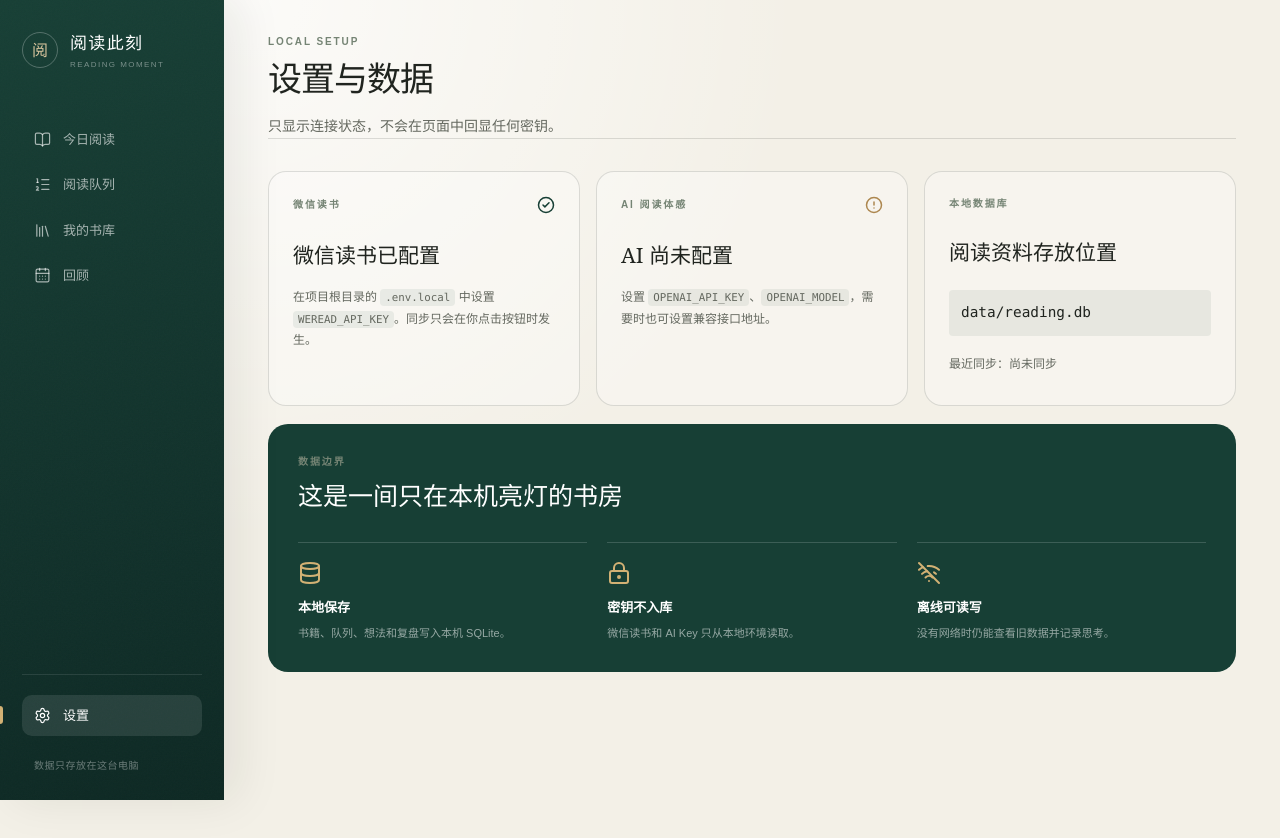
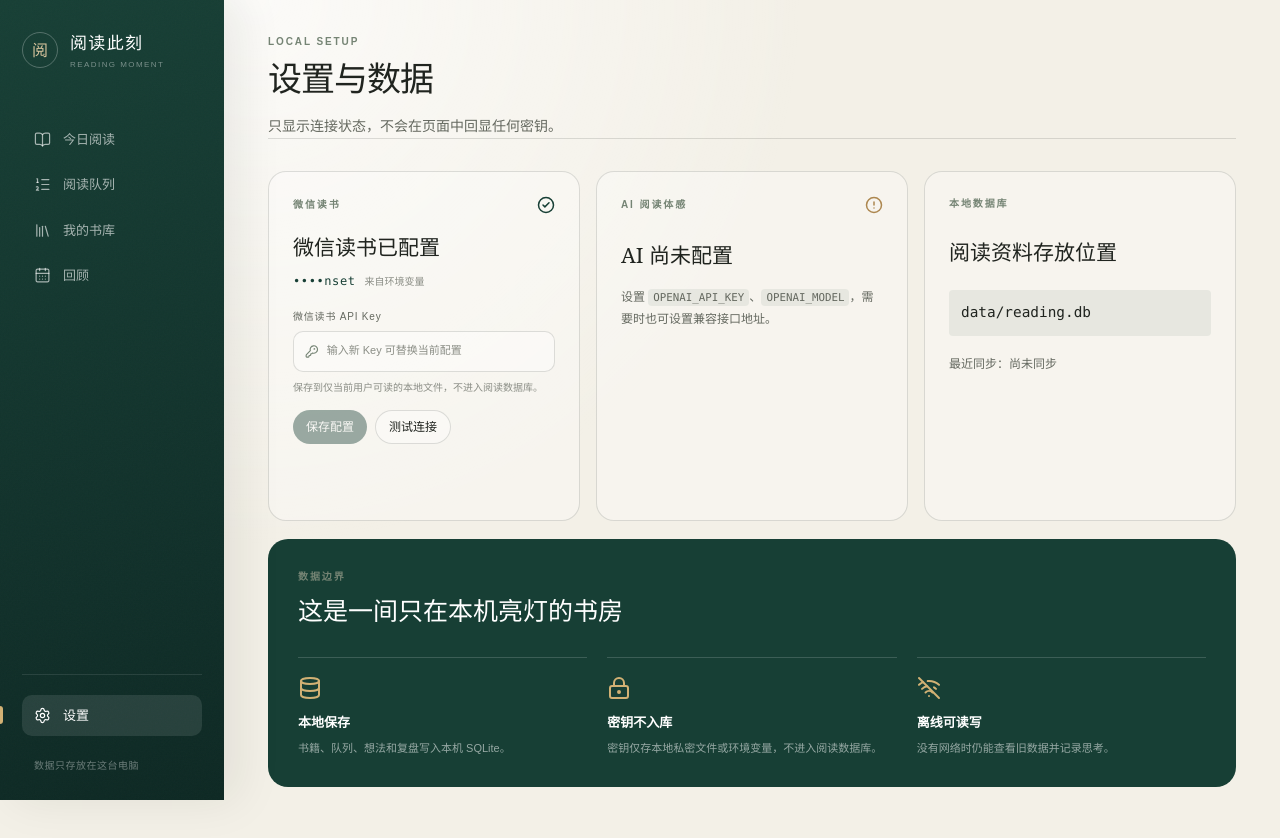
Before and after one commit to Zhang-Yunjie/wechatRead, a Next.js app: page /settings in a window 1280 px wide. Shown: the top 838 px of the page. Before the commit the page ends 800 px from the top, so only its background shows below. Built offline with nearby package versions, Linux system fonts and the light colour scheme; no server answers; the database is empty.

Commit message:
feat: configure WeRead from settings

```diff
--- a/src/app/globals.css
+++ b/src/app/globals.css
@@ -155,6 +155,26 @@ a { color: inherit; text-decoration: none; }
 .connection-card { min-height: 235px; border: 1px solid var(--rule); border-radius: 18px; padding: 24px; background: rgba(255,255,255,.31); }
 .connection-card h2 { margin-top: 26px; font-family: Georgia, "Songti SC", serif; font-size: 21px; font-weight: 400; }
 .connection-card__body { margin-top: 16px; color: var(--ink-soft); font-size: 12px; line-height: 1.8; }
+.weread-settings-card { min-height: 350px; }
+.weread-settings-card h2 { margin-top: 18px; }
+.secret-status { display: flex; align-items: center; gap: 9px; margin-top: 9px; color: var(--forest); }
+.secret-status span { font-family: "SFMono-Regular", Consolas, monospace; font-size: 12px; letter-spacing: .05em; }
+.secret-status small { color: var(--ink-faint); font-size: 10px; }
+.secret-form { margin-top: 19px; }
+.secret-form > label { display: block; margin-bottom: 7px; color: var(--ink-soft); font-size: 10px; letter-spacing: .08em; }
+.secret-input-wrap { display: flex; align-items: center; gap: 8px; border: 1px solid var(--rule); border-radius: 10px; padding: 0 11px; color: var(--moss); background: rgba(255,255,255,.38); }
+.secret-input-wrap input { width: 100%; min-width: 0; border: 0; padding: 11px 0; color: var(--ink); background: transparent; outline: 0; font-family: "SFMono-Regular", Consolas, monospace; font-size: 11px; }
+.secret-input-wrap input::placeholder { color: var(--ink-faint); font-family: "Avenir Next", "PingFang SC", sans-serif; }
+.secret-form > p { margin-top: 8px; color: var(--ink-faint); font-size: 10px; line-height: 1.6; }
+.secret-actions { display: flex; flex-wrap: wrap; align-items: center; gap: 8px; margin-top: 14px; }
+.secret-actions .primary-button, .secret-actions .secondary-button { min-height: 34px; padding-inline: 13px; }
+.secret-actions button:disabled { cursor: default; opacity: .42; transform: none; }
+.secret-clear { border: 0; padding: 7px 4px; color: #925248; background: transparent; cursor: pointer; font-size: 10px; }
+.secret-feedback { margin-top: 12px; font-size: 10px; line-height: 1.5; }
+.secret-feedback--success { color: var(--forest); }
+.secret-feedback--error { color: #9b3f34; }
+.spin { animation: spin .8s linear infinite; }
+@keyframes spin { to { transform: rotate(360deg); } }
 code { border-radius: 4px; padding: 2px 5px; background: rgba(23,63,53,.07); font-family: "SFMono-Regular", Consolas, monospace; font-size: .9em; }
 .path-code { display: block; overflow-wrap: anywhere; margin-top: 22px; padding: 12px; }
 .data-boundary { margin-top: 18px; border-radius: 20px; padding: 30px; color: white; background: var(--forest); }
--- a/src/app/settings/page.tsx
+++ b/src/app/settings/page.tsx
@@ -3,9 +3,10 @@ import { getDatabase } from "@/db/client";
 import { syncRuns } from "@/db/schema";
 import { hasAIConfiguration } from "@/integrations/ai/client";
 import { SettingsPageView } from "./settings-page-view";
+import { getWeReadCredentialStatus } from "@/lib/local-secrets";
 
 export default async function SettingsPage() {
   const lastSync = (await getDatabase().db.select().from(syncRuns).orderBy(desc(syncRuns.startedAt)).limit(1))[0] ?? null;
-  const status = { wereadConfigured: Boolean(process.env.WEREAD_API_KEY?.trim()), aiConfigured: hasAIConfiguration(), databasePath: process.env.READING_DB_PATH ?? "data/reading.db", lastSync: lastSync ? { status: lastSync.status, finishedAt: lastSync.finishedAt } : null };
+  const status = { weread: getWeReadCredentialStatus(), aiConfigured: hasAIConfiguration(), databasePath: process.env.READING_DB_PATH ?? "data/reading.db", lastSync: lastSync ? { status: lastSync.status, finishedAt: lastSync.finishedAt } : null };
   return <div className="page-frame"><header className="page-header"><div><p className="eyebrow">LOCAL SETUP</p><h1>设置与数据</h1><p className="page-intro">只显示连接状态，不会在页面中回显任何密钥。</p></div></header><div className="pt-8"><SettingsPageView status={status} /></div></div>;
 }
--- a/src/app/settings/settings-page-view.tsx
+++ b/src/app/settings/settings-page-view.tsx
@@ -1,7 +1,9 @@
 import { ConnectionCard } from "@/components/settings/connection-card";
 import { DataBoundary } from "@/components/settings/data-boundary";
+import { WeReadSettingsForm } from "@/components/settings/weread-settings-form";
+import type { WeReadCredentialStatus } from "@/lib/local-secrets";
 
-export type AppStatus = { wereadConfigured: boolean; aiConfigured: boolean; databasePath: string; lastSync: { status: string; finishedAt: number | null } | null };
+export type AppStatus = { weread: WeReadCredentialStatus; aiConfigured: boolean; databasePath: string; lastSync: { status: string; finishedAt: number | null } | null };
 export function SettingsPageView({ status }: { status: AppStatus }) {
-  return <><div className="settings-grid"><ConnectionCard title="微信读书" configured={status.wereadConfigured} configuredText="微信读书已配置" missingText="微信读书尚未配置"><p>在项目根目录的 <code>.env.local</code> 中设置 <code>WEREAD_API_KEY</code>。同步只会在你点击按钮时发生。</p></ConnectionCard><ConnectionCard title="AI 阅读体感" configured={status.aiConfigured} configuredText="AI 已配置" missingText="AI 尚未配置"><p>设置 <code>OPENAI_API_KEY</code>、<code>OPENAI_MODEL</code>，需要时也可设置兼容接口地址。</p></ConnectionCard><section className="connection-card"><p className="eyebrow">本地数据库</p><h2>阅读资料存放位置</h2><code className="path-code">{status.databasePath}</code><p className="mt-5 text-xs text-[var(--ink-soft)]">最近同步：{status.lastSync?.finishedAt ? new Date(status.lastSync.finishedAt).toLocaleString("zh-CN") : "尚未同步"}</p></section></div><DataBoundary /></>;
+  return <><div className="settings-grid"><WeReadSettingsForm initialStatus={status.weread} /><ConnectionCard title="AI 阅读体感" configured={status.aiConfigured} configuredText="AI 已配置" missingText="AI 尚未配置"><p>设置 <code>OPENAI_API_KEY</code>、<code>OPENAI_MODEL</code>，需要时也可设置兼容接口地址。</p></ConnectionCard><section className="connection-card"><p className="eyebrow">本地数据库</p><h2>阅读资料存放位置</h2><code className="path-code">{status.databasePath}</code><p className="mt-5 text-xs text-[var(--ink-soft)]">最近同步：{status.lastSync?.finishedAt ? new Date(status.lastSync.finishedAt).toLocaleString("zh-CN") : "尚未同步"}</p></section></div><DataBoundary /></>;
 }
--- a/src/components/settings/data-boundary.tsx
+++ b/src/components/settings/data-boundary.tsx
@@ -1,5 +1,5 @@
 import { Database, LockKeyhole, WifiOff } from "lucide-react";
 
 export function DataBoundary() {
-  return <section className="data-boundary"><p className="eyebrow">数据边界</p><h2>这是一间只在本机亮灯的书房</h2><div className="data-boundary__grid"><div><Database /><strong>本地保存</strong><p>书籍、队列、想法和复盘写入本机 SQLite。</p></div><div><LockKeyhole /><strong>密钥不入库</strong><p>微信读书和 AI Key 只从本地环境读取。</p></div><div><WifiOff /><strong>离线可读写</strong><p>没有网络时仍能查看旧数据并记录思考。</p></div></div></section>;
+  return <section className="data-boundary"><p className="eyebrow">数据边界</p><h2>这是一间只在本机亮灯的书房</h2><div className="data-boundary__grid"><div><Database /><strong>本地保存</strong><p>书籍、队列、想法和复盘写入本机 SQLite。</p></div><div><LockKeyhole /><strong>密钥不入库</strong><p>密钥仅存本地私密文件或环境变量，不进入阅读数据库。</p></div><div><WifiOff /><strong>离线可读写</strong><p>没有网络时仍能查看旧数据并记录思考。</p></div></div></section>;
 }
--- /dev/null
+++ b/src/components/settings/weread-settings-form.tsx
@@ -0,0 +1,101 @@
+"use client";
+
+import { useState, type FormEvent } from "react";
+import { useRouter } from "next/navigation";
+import { CheckCircle2, CircleAlert, KeyRound, LoaderCircle } from "lucide-react";
+import type { WeReadCredentialStatus } from "@/lib/local-secrets";
+
+type Feedback = { tone: "success" | "error"; message: string } | null;
+
+async function readResponse(response: Response) {
+  const result = await response.json().catch(() => ({})) as Partial<WeReadCredentialStatus> & { error?: string; message?: string };
+  if (!response.ok) throw new Error(result.error || "操作失败，请稍后重试");
+  return result;
+}
+
+export function WeReadSettingsForm({ initialStatus }: { initialStatus: WeReadCredentialStatus }) {
+  const router = useRouter();
+  const [status, setStatus] = useState(initialStatus);
+  const [apiKey, setApiKey] = useState("");
+  const [pending, setPending] = useState<"save" | "test" | "clear" | null>(null);
+  const [feedback, setFeedback] = useState<Feedback>(null);
+
+  async function save(event: FormEvent) {
+    event.preventDefault();
+    if (!apiKey.trim() || pending) return;
+    setPending("save");
+    setFeedback(null);
+    try {
+      const result = await readResponse(await fetch("/api/settings/weread", {
+        method: "POST",
+        headers: { "Content-Type": "application/json" },
+        body: JSON.stringify({ apiKey }),
+      }));
+      setStatus(result as WeReadCredentialStatus);
+      setApiKey("");
+      setFeedback({ tone: "success", message: "配置已保存并立即生效" });
+      router.refresh();
+    } catch (error) {
+      setFeedback({ tone: "error", message: error instanceof Error ? error.message : "配置保存失败" });
+    } finally {
+      setPending(null);
+    }
+  }
+
+  async function testConnection() {
+    if (pending) return;
+    setPending("test");
+    setFeedback(null);
+    try {
+      const result = await readResponse(await fetch("/api/settings/weread/test", { method: "POST" }));
+      setFeedback({ tone: "success", message: result.message || "连接成功" });
+    } catch (error) {
+      setFeedback({ tone: "error", message: error instanceof Error ? error.message : "连接失败" });
+    } finally {
+      setPending(null);
+    }
+  }
+
+  async function clear() {
+    if (pending || !window.confirm("清除页面保存的微信读书 API Key？")) return;
+    setPending("clear");
+    setFeedback(null);
+    try {
+      const result = await readResponse(await fetch("/api/settings/weread", { method: "DELETE" }));
+      setStatus(result as WeReadCredentialStatus);
+      setFeedback({ tone: "success", message: result.configured ? "页面配置已清除，已回退到环境变量" : "页面配置已清除" });
+      router.refresh();
+    } catch (error) {
+      setFeedback({ tone: "error", message: error instanceof Error ? error.message : "配置清除失败" });
+    } finally {
+      setPending(null);
+    }
+  }
+
+  const sourceText = status.source === "local" ? "页面配置" : status.source === "environment" ? "环境变量" : null;
+
+  return (
+    <section className="connection-card weread-settings-card">
+      <div className="flex items-center justify-between">
+        <p className="eyebrow">微信读书</p>
+        {status.configured ? <CheckCircle2 size={18} className="text-[var(--forest)]" /> : <CircleAlert size={18} className="text-[var(--brass)]" />}
+      </div>
+      <h2>{status.configured ? "微信读书已配置" : "微信读书尚未配置"}</h2>
+      {status.configured && <p className="secret-status"><span>{status.maskedKey}</span><small>来自{sourceText}</small></p>}
+      <form className="secret-form" onSubmit={save}>
+        <label htmlFor="weread-api-key">微信读书 API Key</label>
+        <div className="secret-input-wrap">
+          <KeyRound size={15} />
+          <input id="weread-api-key" type="password" value={apiKey} onChange={(event) => setApiKey(event.target.value)} placeholder={status.configured ? "输入新 Key 可替换当前配置" : "粘贴你的 API Key"} autoComplete="off" spellCheck={false} />
+        </div>
+        <p>保存到仅当前用户可读的本地文件，不进入阅读数据库。</p>
+        <div className="secret-actions">
+          <button className="primary-button" type="submit" disabled={!apiKey.trim() || Boolean(pending)}>{pending === "save" && <LoaderCircle size={13} className="spin" />}保存配置</button>
+          <button className="secondary-button" type="button" onClick={testConnection} disabled={!status.configured || Boolean(pending)}>{pending === "test" && <LoaderCircle size={13} className="spin" />}测试连接</button>
+          {status.source === "local" && <button className="secret-clear" type="button" onClick={clear} disabled={Boolean(pending)}>清除配置</button>}
+        </div>
+      </form>
+      {feedback && <p className={`secret-feedback secret-feedback--${feedback.tone}`} role="status">{feedback.message}</p>}
+    </section>
+  );
+}
```
Also changed, not shown: 2 other files (tests, documents, lock files or other folders).
